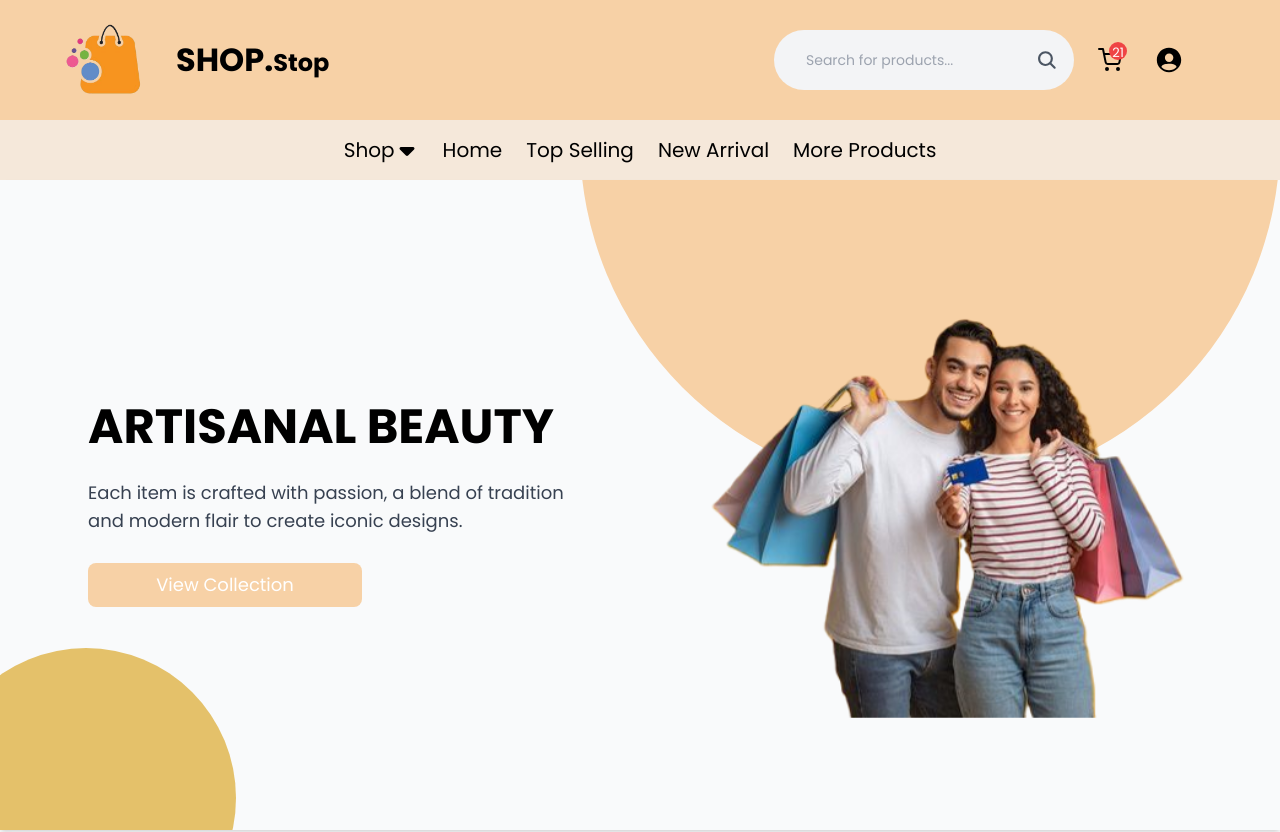
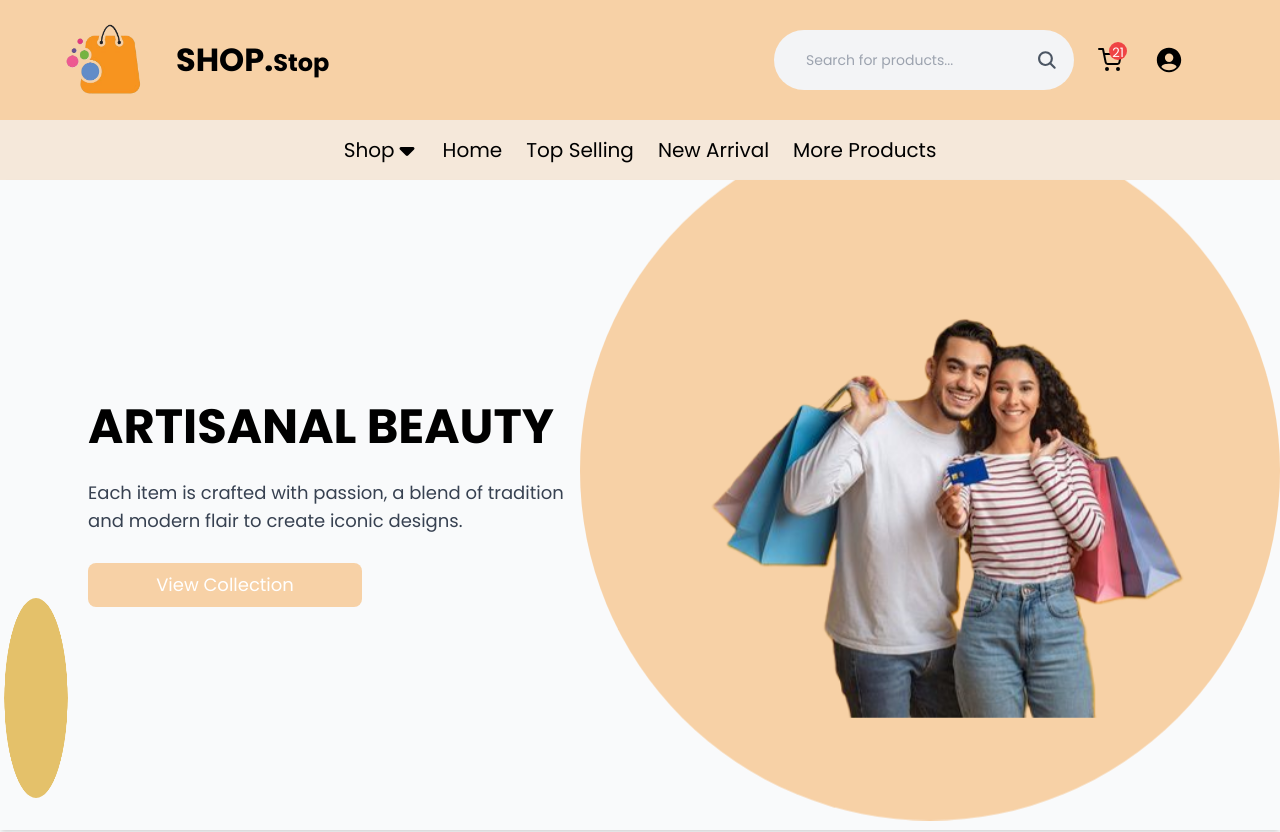
Before and after one commit to Ibrahimsabir/ecommerce-nextjs, a Next.js app: page / in a window 1280 px wide. Shown: the top 832 px of the page. Built offline with nearby package versions, Linux system fonts and the light colour scheme.

Commit message:
build fix

```diff
--- a/src/app/Cart/page.tsx
+++ b/src/app/Cart/page.tsx
@@ -81,7 +81,7 @@ const Cart = () => {
               >
                 <div className="w-20 h-20 sm:w-24 sm:h-24">
                   <Image
-                    src={item.img || "/images/default-product.jpg"}
+                    src={item.img || "No Image"}
                     alt={item.title}
                     width={96}
                     height={96}
@@ -138,7 +138,7 @@ const Cart = () => {
                       <div className="flex items-center">
                         <div className="w-10 h-10 mr-3">
                           <Image
-                            src={item.img || "/images/default-product.jpg"}
+                            src={item.img || "No Image "}
                             alt={item.title}
                             width={40}
                             height={40}
--- a/src/app/globals.css
+++ b/src/app/globals.css
@@ -261,7 +261,7 @@ body {
 }
 
 .animate-flip {
-  animation: flip 1s ease-in-out forwards;
+  animation: flip 1s ease-in-out forwards infinite;
 }
 @keyframes shake {
   0% {
@@ -282,7 +282,7 @@ body {
 }
 
 .animate-shake {
-  animation: shake 0.6s ease-in-out;
+  animation: shake 0.6s ease-in-out infinite;
 }
 @keyframes flash {
   0% {
--- a/src/components/Hero/Hero.tsx
+++ b/src/components/Hero/Hero.tsx
@@ -58,7 +58,7 @@ const Hero = () => {
     <div className={` relative overflow-hidden w-full min-h-[550px] shadow-md sm:min-h-[650px] bg-gray-50 flex justify-center items-center duration-200`}>
       {/* Background pattern */}
      {/* Background pattern */}
-<div className="h-[700px] w-[700px] bg-[#f7d1a6] absolute -top-10 right-0 transform -translate-y-1/2 rounded-full rotate-45 -z-9"></div>
+<div className="h-[700px] w-[700px] bg-[#f7d1a6] absolute -top-10 right-0 transform -translate-y-1/2 rounded-full animate-bounce -z-9"></div>
 
       {/* Hero section */}
       <div className="w-full h-auto container absolute flex flex-col sm:flex-row justify-between items-center pb-8 sm:pb-0">
@@ -87,7 +87,7 @@ const Hero = () => {
           />
         </div>
       </div>
-      <div className="h-[300px] w-[300px] bg-[#e4c16a] absolute -bottom-[-5%] -left-[5%] transform translate-y-1/2 rounded-full -z-9"></div>
+      <div className="h-[200px] w-[200px] bg-[#e4c16a] absolute -bottom-[-5%] -left-[5%] transform translate-y-1/2 rounded-full animate-flip -z-9"></div>
 
     </div>
   );
```
